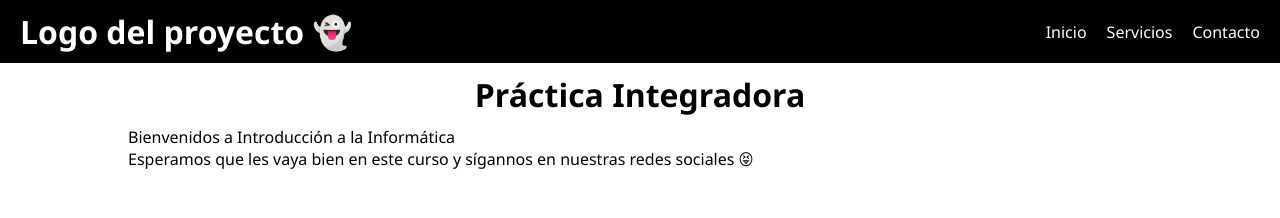
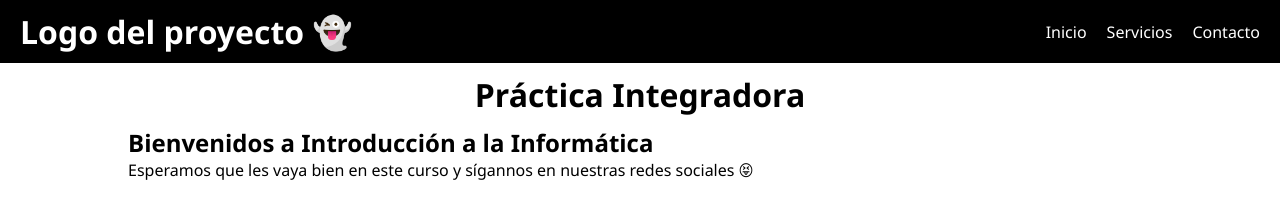
Before and after one commit to yuriquezada/practica-integradora, a plain HTML site: page index.html in a window 1280 px wide. Drawn offline with Linux system fonts and the light colour scheme.

Commit message:
Add Google font

```diff
--- a/index.html
+++ b/index.html
@@ -4,6 +4,9 @@
   <meta charset="UTF-8">
   <meta name="viewport" content="width=device-width, initial-scale=1.0">
   <link rel="stylesheet" href="style.css">
+  <link rel="preconnect" href="https://fonts.googleapis.com">
+  <link rel="preconnect" href="https://fonts.gstatic.com" crossorigin>
+  <link href="https://fonts.googleapis.com/css2?family=Courier+Prime:ital,wght@0,400;0,700;1,400;1,700&display=swap" rel="stylesheet">
   <title>Practica Integradora</title>
 </head>
 <body>
@@ -18,9 +21,13 @@
     </nav>
   </header>
   <main>
-    <h1>Práctica Integradora</h1>
-    <p>Bienvenidos a Introducción a la Informática</p>
-    <p>Esperamos que les vaya bien en este curso y sígannos en nuestras redes sociales 😝</p>
+    <div class="cover">
+      <div class="content">
+        <h1 class="cover-title">Práctica Integradora</h1>
+        <h2 class="cover-subtitle">Bienvenidos a Introducción a la Informática</h2>
+        <p class="cover-text">Esperamos que les vaya bien en este curso y sígannos en nuestras redes sociales 😝</p>
+      </div>
+    </div>
   </main>
 
 </body>
```
